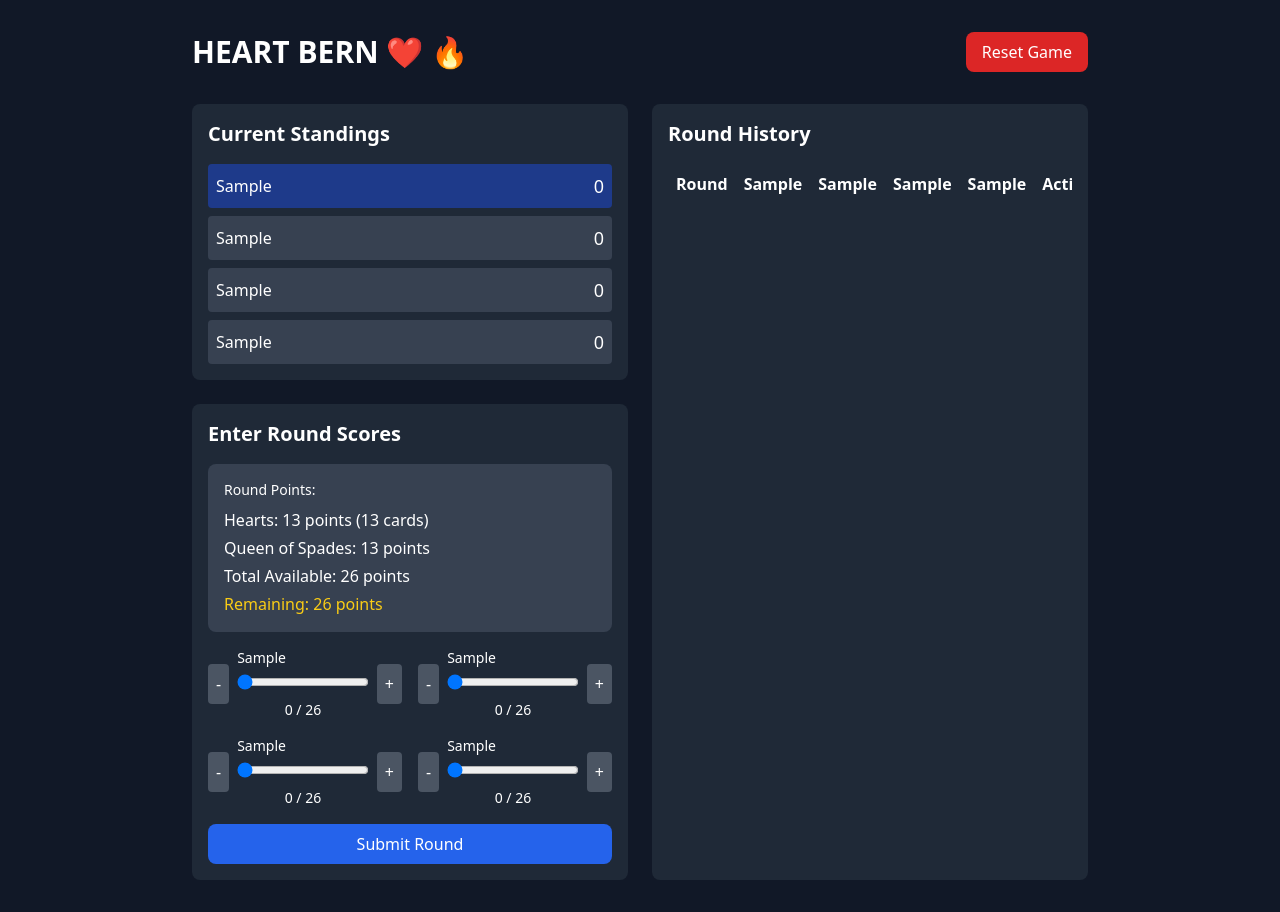
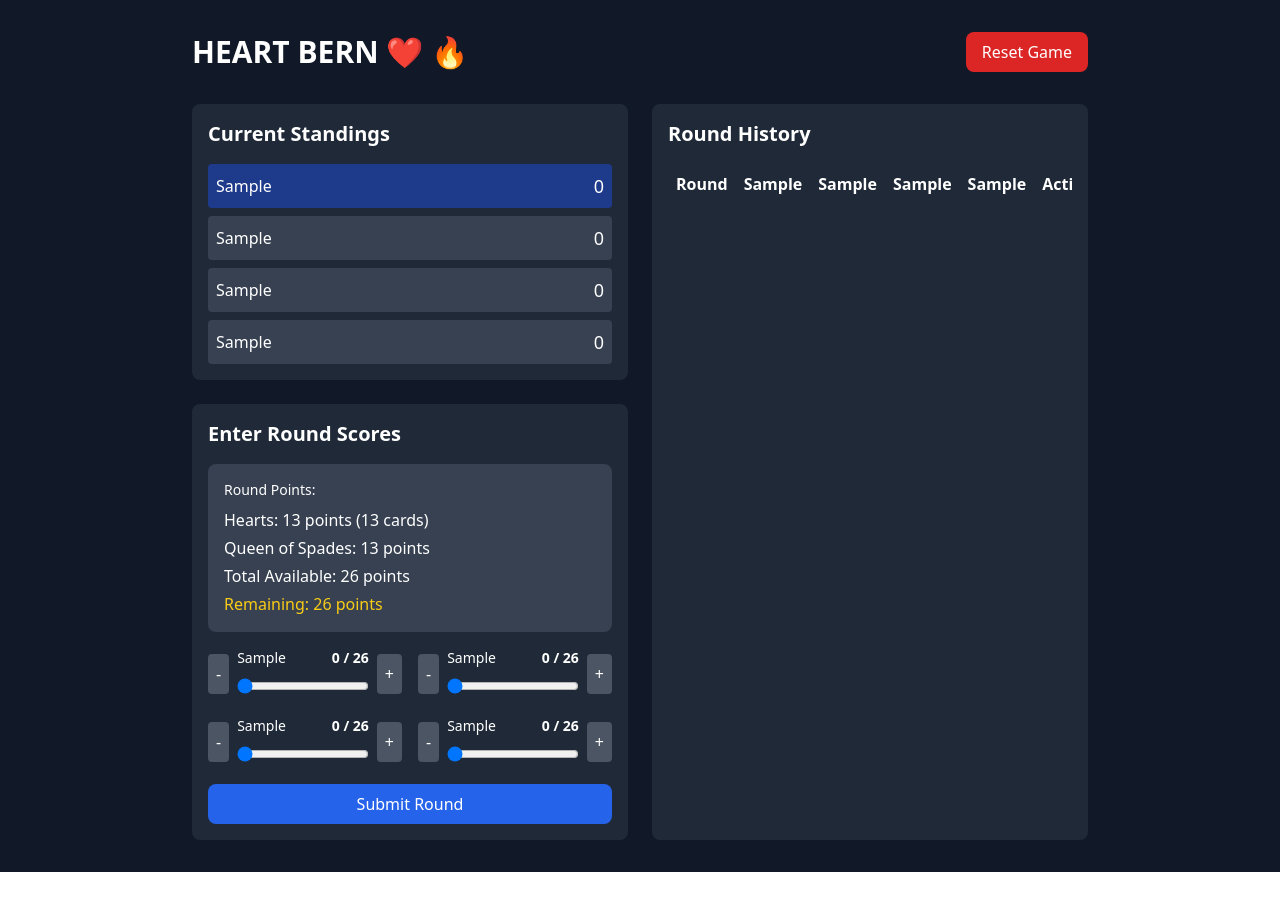
Before and after one commit to davestanyer/heartbern2, a React (Vite) app: page / in a window 1280 px wide. Both pictures are taken after typing "Sample", "Sample", "Sample", "Sample" into the empty fields and a click on the button "Start Game". After the commit the page ends 872 px from the top, so only its background shows below. Built offline with nearby package versions, Linux system fonts and the light colour scheme.

Commit message:
slider: improved layout

```diff
--- a/src/components/ScoreSlider.tsx
+++ b/src/components/ScoreSlider.tsx
@@ -23,7 +23,9 @@ const ScoreSlider: React.FC<ScoreSliderProps> = ({ playerId, playerName, value,
   };
 
   return (
-    <div className="flex items-center space-x-2">
+    <div className="flex flex-col items-center space-y-2">
+
+      <div className="flex items-center space-x-2 w-full">
         <button
           type="button"
           className="p-2 bg-gray-600 text-white rounded"
@@ -33,7 +35,17 @@ const ScoreSlider: React.FC<ScoreSliderProps> = ({ playerId, playerName, value,
           -
         </button>
         <div className="flex-1">
-        <label className="block text-sm font-medium mb-1">{playerName}</label>
+            {/* Row layout for player name and score */}
+            <div className="flex items-center justify-between mb-2">
+                <label className="text-sm font-medium text-white">
+                {playerName}
+                </label>
+                <span className="text-sm font-bold text-white">
+                {value} / {max}
+                </span>
+            </div>
+
+            {/* Slider */}
             <input
                 type="range"
                 min="0"
@@ -42,7 +54,6 @@ const ScoreSlider: React.FC<ScoreSliderProps> = ({ playerId, playerName, value,
                 onChange={handleSliderChange}
                 className="w-full"
             />
-        <p className="text-sm text-center mt-1">{value} / {max}</p>
         </div>
         <button
           type="button"
@@ -53,6 +64,7 @@ const ScoreSlider: React.FC<ScoreSliderProps> = ({ playerId, playerName, value,
           +
         </button>
       </div>
+    </div>
   );
 };
 
```
Lines whose indentation alone changed are shown as unchanged.
